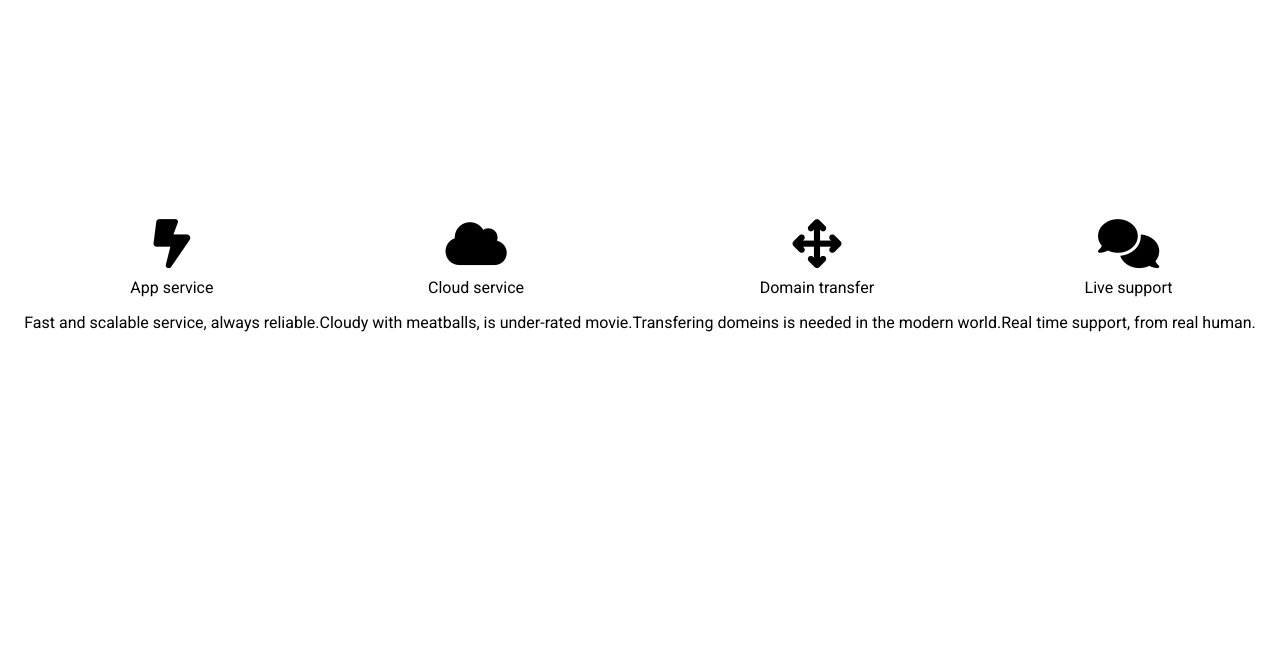
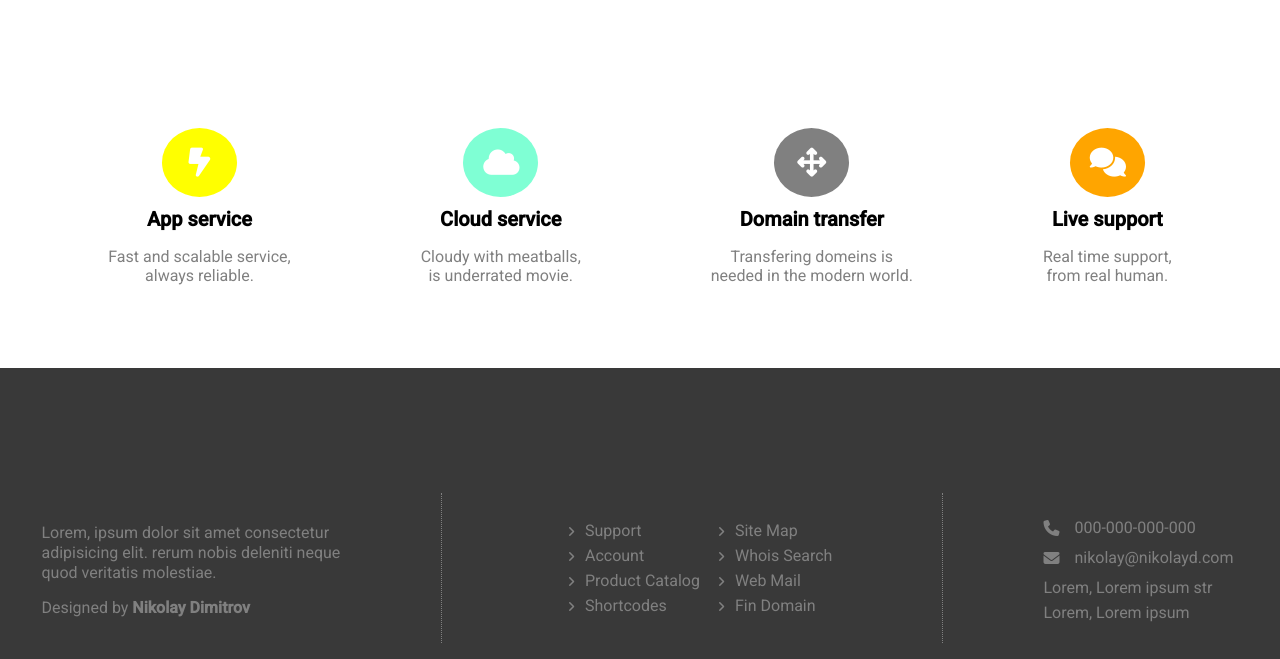
Before and after one commit to NickDimitrov702/Ghost-host, a website: page index.html in a window 1280 px wide. Shown: the part 1612-2271 px from the top of the page. Before the commit the page ends 2040 px from the top, so only its background shows below. Drawn offline with Linux system fonts and the light colour scheme.

Commit message:
Styling the footer, adding hoover effect,

```diff
--- a/index.html
+++ b/index.html
@@ -7,7 +7,7 @@
     <meta name="viewport" content="width=device-width, initial-scale=1.0">
     <link rel="stylesheet" href="./style.css">
     <link rel="stylesheet" href="https://use.fontawesome.com/releases/v6.1.1/css/all.css"
-    integrity="sha384-/frq1SRXYH/bSyou/HUp/hib7RVN1TawQYja658FEOodR/FQBKVqT9Ol+Oz3Olq5" crossorigin="anonymous">
+        integrity="sha384-/frq1SRXYH/bSyou/HUp/hib7RVN1TawQYja658FEOodR/FQBKVqT9Ol+Oz3Olq5" crossorigin="anonymous">
     <script defer src="script.js"></script>
     </link>
     <title>Document</title>
@@ -118,37 +118,66 @@
         </section>
         <section class="app-info-wrapper">
             <div class="app-info-template">
-                <i class="fa-solid fa-bolt-lightning"></i>
+                <i class="fa-solid fa-bolt-lightning icon1"></i>
                 <span class="app-service">App service</span>
-                <p class="app-service-description">Fast and scalable service,
+                <p class="app-service-description">Fast and scalable service,<br>
                     always reliable.
                 </p>
             </div>
             <div class="app-info-template">
-                <i class="fa-solid fa-cloud"></i>
+                <i class="fa-solid fa-cloud icon2"></i>
                 <span class="app-service">Cloud service</span>
                 <p class="app-service-description">
-                    Cloudy with meatballs, is under-rated movie.
+                    Cloudy with meatballs,<br> is underrated movie.
                 </p>
             </div>
             <div class="app-info-template">
-                <i class="fa-solid fa-arrows-up-down-left-right"></i>
+                <i class="fa-solid fa-arrows-up-down-left-right icon3"></i>
                 <span class="app-service">Domain transfer</span>
-                <p class="app-service-description">Transfering domeins is
+                <p class="app-service-description">Transfering domeins is<br>
                     needed in the modern world.
                 </p>
             </div>
             <div class="app-info-template">
-                <i class="fa-solid fa-comments"></i>
+                <i class="fa-solid fa-comments icon4"></i>
                 <span class="app-service">Live support</span>
-                <p class="app-service-description">Real time support,
+                <p class="app-service-description">Real time support,<br>
                     from real human.
                 </p>
             </div>
         </section>
     </main>
-    <footer>
-
+    <footer class="footer-wrapper">
+        <section class="short-description-wrapper">
+            <p>Lorem, ipsum dolor sit amet consectetur adipisicing elit.
+                rerum nobis deleniti neque quod veritatis molestiae.
+            </p>
+            <span>Designed by <b>Nikolay Dimitrov</b></span>
+        </section>
+        <section class="footer-nav-bar-wrapper">
+            <ul class="footer-navigation">
+                <li><i class="fa-solid fa-angle-right"></i>Support</li>
+                <li><i class="fa-solid fa-angle-right"></i>Account</li>
+                <li><i class="fa-solid fa-angle-right"></i>Product Catalog</li>
+                <li><i class="fa-solid fa-angle-right"></i>Shortcodes</li>
+                <li><i class="fa-solid fa-angle-right"></i>Site Map</li>
+                <li><i class="fa-solid fa-angle-right"></i>Whois Search</li>
+                <li><i class="fa-solid fa-angle-right"></i>Web Mail</li>
+                <li><i class="fa-solid fa-angle-right"></i>Fin Domain</li>
+            </ul>
+        </section>
+        <section class="footer-contats-wrapper">
+            <div class="contats-wrapper">
+                <i class="fa-solid fa-phone"></i>
+                <p>000-000-000-000</p>
+            </div>
+            <div class="contats-wrapper">
+                <i class="fa-solid fa-envelope"></i>
+                <p>nikolay@nikolayd.com</p>
+            </div>
+            <p>Lorem, Lorem ipsum str</p>
+            <p>Lorem, Lorem ipsum</p>
+        </section>
     </footer>
 </body>
 
--- a/style.css
+++ b/style.css
@@ -1,4 +1,5 @@
 @import url('https://fonts.googleapis.com/css2?family=Roboto:ital,wght@0,400;0,500;1,300&display=swap');
+
 /* custom */
 :root {
     --main-tex-color: white;
@@ -12,13 +13,14 @@ body {
     padding: 0px;
     font-family: var(--main-font-family);
 }
+
 /* <--Header Syling---> */
 header {
     display: flex;
     background-image: url('./assests/Hero-background.jpg');
     z-index: 1;
     background-position: center;
-    background-size:cover;
+    background-size: cover;
     background-repeat: no-repeat;
     height: 1000px;
     width: 100%;
@@ -99,18 +101,21 @@ header img {
     line-height: 25px;
     margin-top: 0px;
 }
+
 /* <--Log-in-buttons-Styling--> */
 .buttons-wrapper {
     display: flex;
     height: 140px;
     width: 100%;
+    margin: 0px auto 0px auto;
 }
 
 .buttons-wrapper button {
-    width: 100%;
+    width: 1000px;
     text-align: center;
     font-size: 28px;
     color: var(--main-tex-color);
+    margin: 0px auto 0px auto;
 
 }
 
@@ -166,9 +171,8 @@ header img {
     display: flex;
     flex-direction: row;
     height: 300px;
-    /* width: 100%; */
     align-items: center;
-    margin: auto auto auto auto;
+    margin: auto auto auto 50px;
 
 }
 
@@ -230,6 +234,7 @@ header img {
 .job-title {
     color: var(--secondary-text-color);
 }
+
 /* <--Carousel-styling--> */
 .carousel-wrapper {
     width: 100%;
@@ -245,7 +250,7 @@ header img {
     opacity: 0.7;
 }
 
-.slide  {
+.slide {
     width: 100%;
     /* max-width: 100%; */
     height: 350px;
@@ -261,7 +266,7 @@ header img {
 }
 
 
-.carousel-buttons-wrapper  {
+.carousel-buttons-wrapper {
     position: relative;
     display: flex;
     margin: 0px;
@@ -281,7 +286,7 @@ header img {
     font-weight: lighter;
 }
 
-.carousel-buttons{
+.carousel-buttons {
     display: flex;
     align-items: center;
     justify-content: center;
@@ -290,7 +295,7 @@ header img {
 }
 
 
-.carousel-buttons input{
+.carousel-buttons input {
     margin: 5px;
     height: 15.5px;
     border-radius: 100%;
@@ -315,7 +320,7 @@ header img {
     display: grid;
     grid-template-columns: auto auto auto auto;
     width: 100%;
-    height: 300px;
+    /* height: 300px; */
     justify-content: center;
     align-content: center;
 }
@@ -324,11 +329,155 @@ header img {
     display: flex;
     flex-direction: column;
     justify-content: center;
+    align-content: center;
     align-items: center;
+    margin: 0px 65px 65px 65px;
 }
 
 
 .app-info-template i {
     padding: 10px;
-    font-size: 49px;
+    font-size: 29px;
+    padding: 20px;
+    border-radius: 100%;
+    width: 35px;
+    margin-bottom: 10px;
+    /* height: 60px; */
+    text-align: center;
+    color: white;
 }
+
+.icon1 {
+    background-color: yellow;
+}
+
+.icon2 {
+    background-color: aquamarine;
+}
+
+.icon3 {
+    background-color: gray;
+}
+
+.icon4 {
+    background-color: orange;
+}
+
+.app-info-template span {
+    text-align: center;
+    font-size: 20px;
+    height: 40px;
+    color: black;
+    font-weight: 600;
+    /* margin: 10px; */
+}
+
+.app-info-template p {
+    color: var(--secondary-text-color);
+    text-align: center;
+    height: 40px;
+    margin-top: 0px;
+}
+
+/* <--Footer-styling--> */
+
+.footer-wrapper {
+    display: grid;
+    grid-template-columns: auto auto auto;
+    background-color: rgb(57, 57, 57);
+    height: 400px;
+    justify-content: center;
+    align-content: center;
+    margin: auto;
+    color: var(--secondary-text-color);
+}
+
+.short-description-wrapper {
+    display: flex;
+    flex-direction: column;
+    max-width: 300px;
+    height: 150px;
+    margin: auto 0px auto auto;
+    padding-right: 100px;
+    border-right: 1px dotted gray;
+}
+
+.short-description-wrapper p {
+    margin: 30px 0px 15px 0px;
+    width: auto;
+    line-height: 20px;
+}
+
+.footer-nav-bar-wrapper {
+   max-width: 300px;
+   max-height: 300px;
+   margin: auto;
+   padding: 0px 100px 0px 100px;
+}
+
+.footer-navigation {
+    display: flex;
+    max-height: 100px;
+    width: 350px;
+    flex-direction: column;
+    flex-wrap: wrap;
+    padding: 0px;
+    justify-content: center;
+    align-content: center;
+    margin: 0px;
+}
+
+.footer-navigation li {
+    line-height: 25px;
+    width: 150px;
+    padding: 0px;
+    list-style-type:none;
+    transition: 0.5s ease-in;
+}
+
+.footer-navigation li:hover {
+    cursor:pointer;
+    color: wheat;
+}
+
+.footer-navigation li i {
+    margin-right: 10px;
+    font-size: 12px;
+}
+
+.footer-contats-wrapper {
+    display: flex;
+    flex-direction: column;
+    max-width: 300px;
+    height: 100%;
+    margin: auto;
+    border-left: 1px dotted gray;
+    padding-left: 100px;
+    max-height: 150px;
+    justify-content: center;
+}
+
+.footer-contats-wrapper p {
+    margin: 5px 0px 0px;
+    line-height: 20px;
+}
+
+.contats-wrapper {
+    display: flex;
+    flex-direction: row;
+    width: 100%;
+    height: auto;
+    align-items: center;
+    justify-items: center;
+    margin: 0px;
+    padding: 0px;
+}
+
+.contats-wrapper i {
+    margin-right: 10px;
+}
+
+.contats-wrapper p {
+    margin: 5px;
+
+}
```
